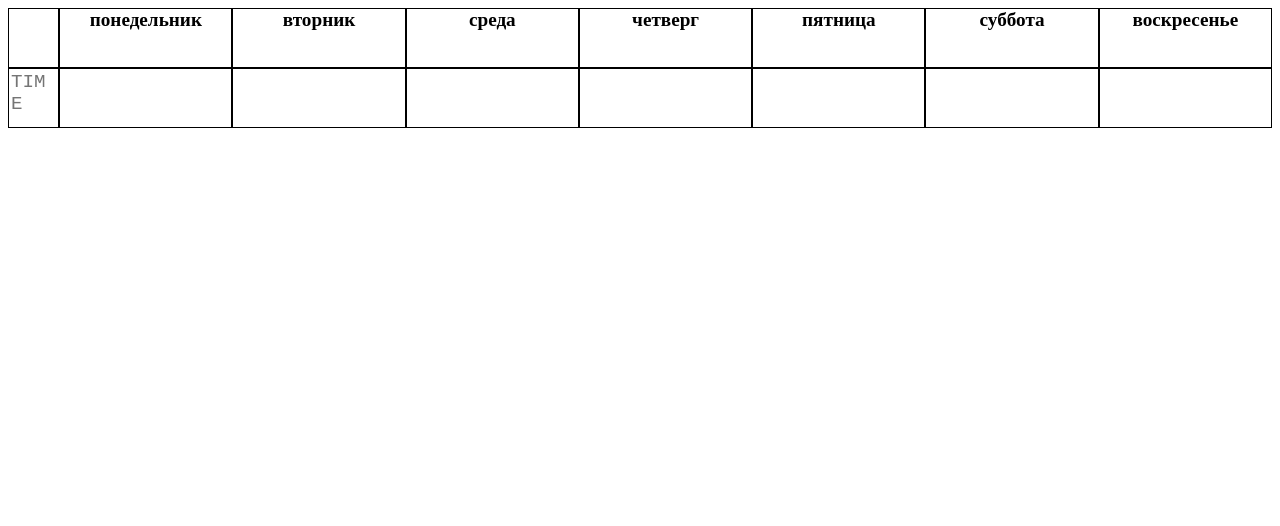
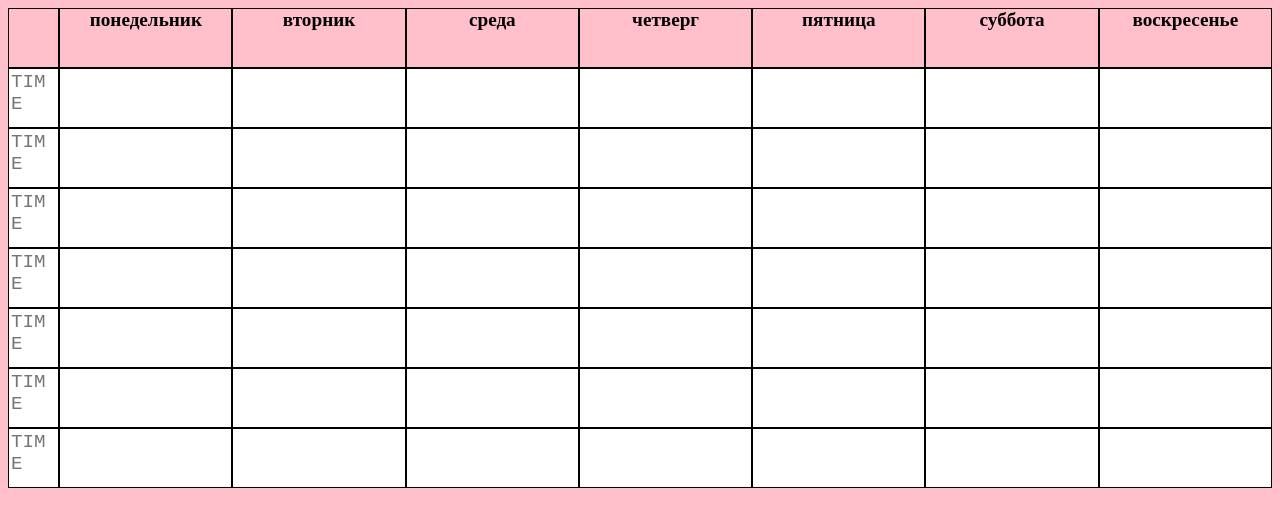
Before and after one commit to Mars-Lucifer/Lesson-One, a plain HTML site: page lesson_five/vladislave/index.html in a window 1280 px wide. Drawn offline with Linux system fonts and the light colour scheme.

Commit message:
vladzarioBAMBINOZZ

```diff
--- a/lesson_five/vladislave/index.html
+++ b/lesson_five/vladislave/index.html
@@ -49,6 +49,66 @@
         <textarea id="task" name="task" placeholder=""></textarea>
         <textarea id="task" name="task" placeholder=""></textarea>
     </div>
+    <div class="calendar">
+        <textarea id="task" name="task" placeholder="TIME"></textarea>
+        <textarea id="task" name="task" placeholder=""></textarea>
+        <textarea id="task" name="task" placeholder=""></textarea>
+        <textarea id="task" name="task" placeholder=""></textarea>
+        <textarea id="task" name="task" placeholder=""></textarea>
+        <textarea id="task" name="task" placeholder=""></textarea>
+        <textarea id="task" name="task" placeholder=""></textarea>
+        <textarea id="task" name="task" placeholder=""></textarea>
+    </div>
+    <div class="calendar">
+        <textarea id="task" name="task" placeholder="TIME"></textarea>
+        <textarea id="task" name="task" placeholder=""></textarea>
+        <textarea id="task" name="task" placeholder=""></textarea>
+        <textarea id="task" name="task" placeholder=""></textarea>
+        <textarea id="task" name="task" placeholder=""></textarea>
+        <textarea id="task" name="task" placeholder=""></textarea>
+        <textarea id="task" name="task" placeholder=""></textarea>
+        <textarea id="task" name="task" placeholder=""></textarea>
+    </div>
+    <div class="calendar">
+        <textarea id="task" name="task" placeholder="TIME"></textarea>
+        <textarea id="task" name="task" placeholder=""></textarea>
+        <textarea id="task" name="task" placeholder=""></textarea>
+        <textarea id="task" name="task" placeholder=""></textarea>
+        <textarea id="task" name="task" placeholder=""></textarea>
+        <textarea id="task" name="task" placeholder=""></textarea>
+        <textarea id="task" name="task" placeholder=""></textarea>
+        <textarea id="task" name="task" placeholder=""></textarea>
+    </div>
+    <div class="calendar">
+        <textarea id="task" name="task" placeholder="TIME"></textarea>
+        <textarea id="task" name="task" placeholder=""></textarea>
+        <textarea id="task" name="task" placeholder=""></textarea>
+        <textarea id="task" name="task" placeholder=""></textarea>
+        <textarea id="task" name="task" placeholder=""></textarea>
+        <textarea id="task" name="task" placeholder=""></textarea>
+        <textarea id="task" name="task" placeholder=""></textarea>
+        <textarea id="task" name="task" placeholder=""></textarea>
+    </div>
+    <div class="calendar">
+        <textarea id="task" name="task" placeholder="TIME"></textarea>
+        <textarea id="task" name="task" placeholder=""></textarea>
+        <textarea id="task" name="task" placeholder=""></textarea>
+        <textarea id="task" name="task" placeholder=""></textarea>
+        <textarea id="task" name="task" placeholder=""></textarea>
+        <textarea id="task" name="task" placeholder=""></textarea>
+        <textarea id="task" name="task" placeholder=""></textarea>
+        <textarea id="task" name="task" placeholder=""></textarea>
+    </div>
+    <div class="calendar">
+        <textarea id="task" name="task" placeholder="TIME"></textarea>
+        <textarea id="task" name="task" placeholder=""></textarea>
+        <textarea id="task" name="task" placeholder=""></textarea>
+        <textarea id="task" name="task" placeholder=""></textarea>
+        <textarea id="task" name="task" placeholder=""></textarea>
+        <textarea id="task" name="task" placeholder=""></textarea>
+        <textarea id="task" name="task" placeholder=""></textarea>
+        <textarea id="task" name="task" placeholder=""></textarea>
+    </div>
 
 
 </body>
--- a/lesson_five/vladislave/style.css
+++ b/lesson_five/vladislave/style.css
@@ -1,7 +1,7 @@
 body{
     height: 100vh;
     width: auto;
-
+    background-color: pink;
     font-size: 1.5vw;
 }
 
```
